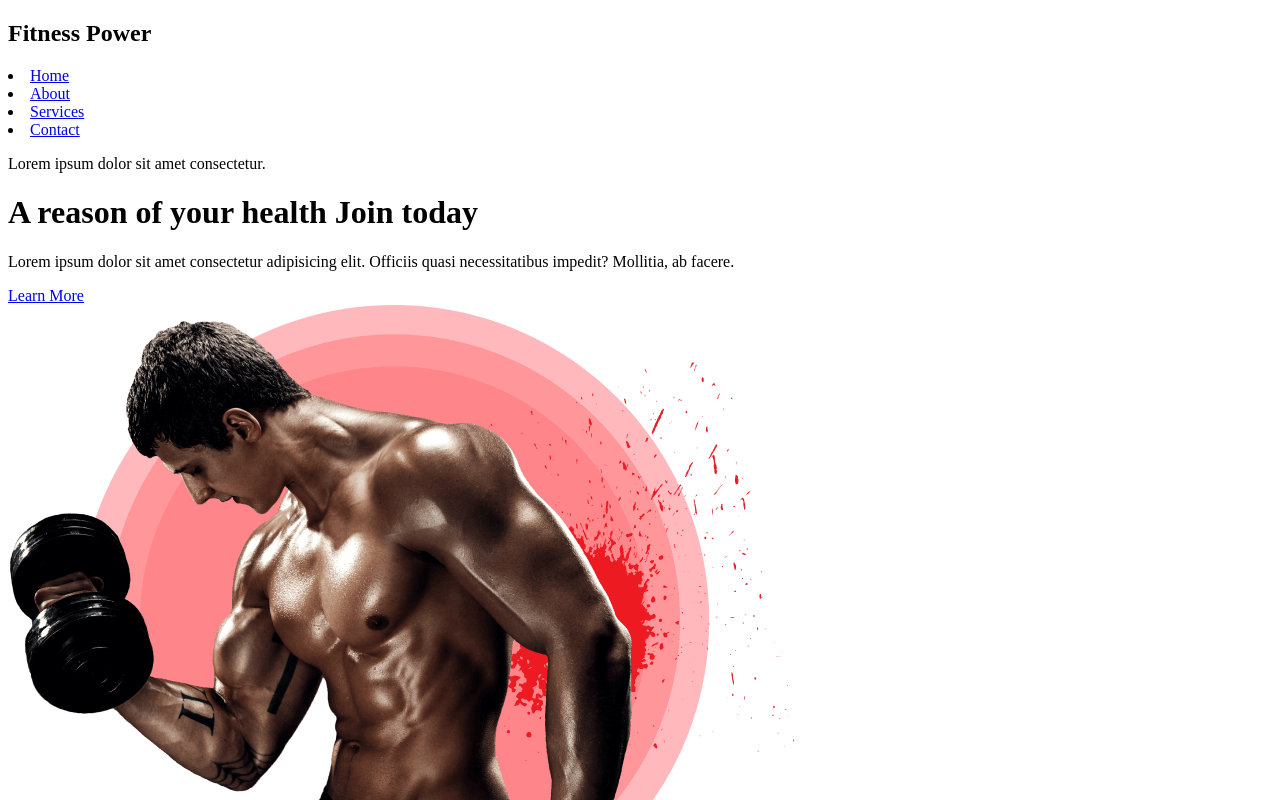
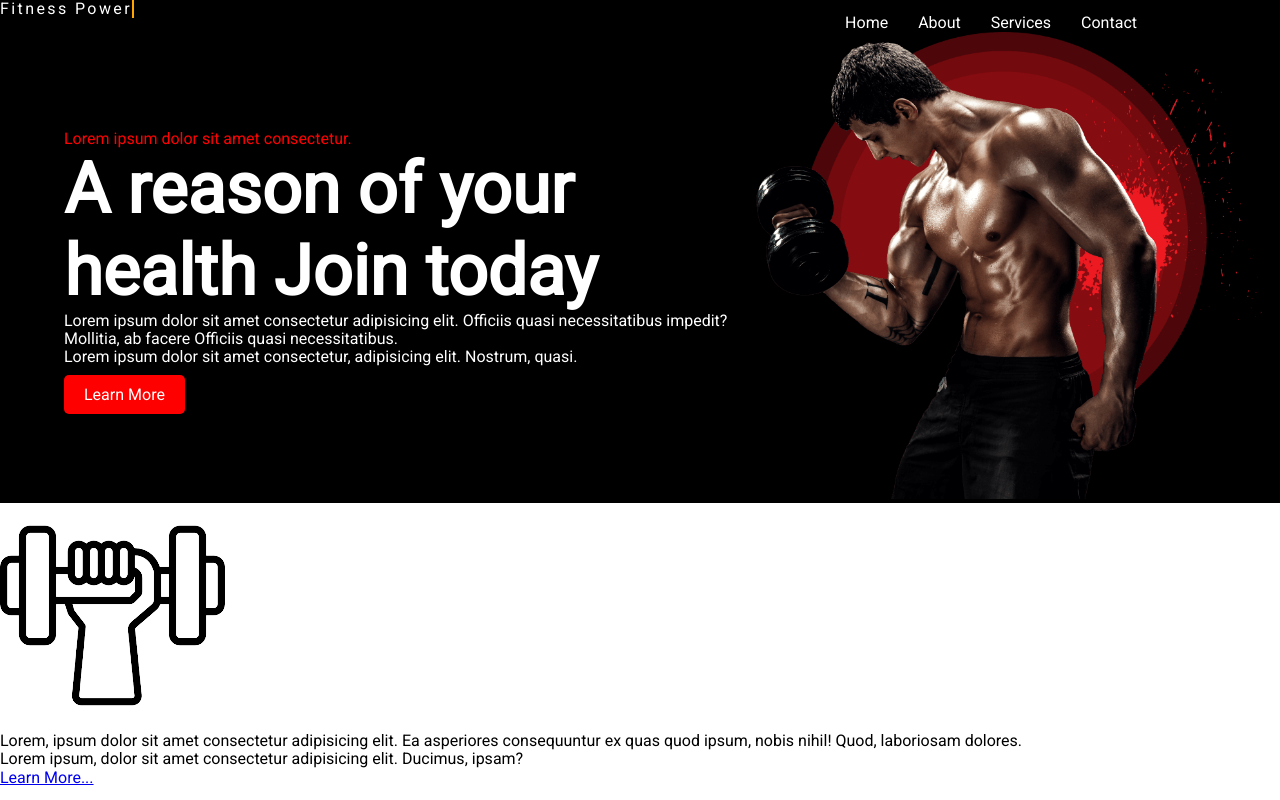
Before and after one commit to naimuddoulaOvi/fitness-power, a plain HTML site: page index.html in a window 1280 px wide. Shown: the top 800 px of the page. Drawn offline with Linux system fonts and the light colour scheme.

Commit message:
header and banner style added

```diff
--- a/index.html
+++ b/index.html
@@ -5,12 +5,18 @@
         <meta http-equiv="X-UA-Compatible" content="IE=edge" />
         <meta name="viewport" content="width=device-width, initial-scale=1.0" />
         <title>Fitness Power Blog</title>
+        <link rel="preconnect" href="https://fonts.googleapis.com" />
+        <link rel="preconnect" href="https://fonts.gstatic.com" crossorigin />
+        <link
+            href="https://fonts.googleapis.com/css2?family=Roboto&display=swap"
+            rel="stylesheet"
+        />
         <link rel="stylesheet" href="style.css" />
     </head>
     <body>
         <header>
             <div class="logo">
-                <h2>Fitness Power</h2>
+                <p>Fitness Power</p>
             </div>
             <nav>
                 <li><a href="#">Home</a></li>
@@ -26,8 +32,14 @@
                 <h1>A reason of your health Join today</h1>
                 <p>
                     Lorem ipsum dolor sit amet consectetur adipisicing elit.
-                    Officiis quasi necessitatibus impedit? Mollitia, ab facere.
+                    Officiis quasi necessitatibus impedit? Mollitia, ab facere
+                    Officiis quasi necessitatibus.
                 </p>
+                <p>
+                    Lorem ipsum dolor sit amet consectetur, adipisicing elit.
+                    Nostrum, quasi.
+                </p>
+                <br />
                 <a href="#" class="button">Learn More</a>
             </div>
             <div class="banner-image">
--- a/style.css
+++ b/style.css
@@ -0,0 +1,98 @@
+* {
+    margin: 0;
+    padding: 0;
+    box-sizing: border-box;
+}
+body {
+    font-family: "Roboto", sans-serif;
+}
+h1 {
+    font-size: 70px;
+}
+h2 {
+    font-size: 55px;
+}
+h3 {
+    font-size: 40px;
+}
+p {
+    line-height: 18px;
+}
+.red {
+    color: red;
+}
+.button {
+    padding: 10px 20px;
+    background-color: red;
+    color: white;
+    text-decoration: none;
+    border-radius: 5px;
+}
+.button:hover {
+    background-color: #5556da;
+}
+header {
+    display: flex;
+    justify-content: space-between;
+    background-color: black;
+}
+header .logo {
+    color: white;
+    overflow: hidden; /* Ensures the content is not revealed until the animation */
+    border-right: 0.15em solid orange; /* The typwriter cursor */
+    white-space: nowrap; /* Keeps the content on a single line */
+    letter-spacing: 0.15em; /* Adjust as needed */
+    animation: typing 3.5s steps(40, end), blink-caret 0.75s step-end infinite;
+    height: 0%;
+}
+
+/* The typing effect */
+@keyframes typing {
+    from {
+        width: 0;
+    }
+    to {
+        width: 12%;
+    }
+}
+
+/* The typewriter cursor effect */
+@keyframes blink-caret {
+    from,
+    to {
+        border-color: transparent;
+    }
+    50% {
+        border-color: orange;
+    }
+}
+
+nav {
+    display: flex;
+    list-style: none;
+    margin: 1% 10% 0 0;
+}
+nav li a {
+    padding: 10px 15px;
+    text-decoration: none;
+    color: #fff;
+}
+
+/* Bannar Area */
+.banner {
+    display: flex;
+    padding: 0 5%;
+    background-color: black;
+}
+.banner-text {
+    margin-top: auto;
+    margin-bottom: auto;
+    width: 60%;
+    color: white;
+}
+.banner-image {
+    width: 40%;
+}
+.banner-image img {
+    width: 110%;
+}
```
